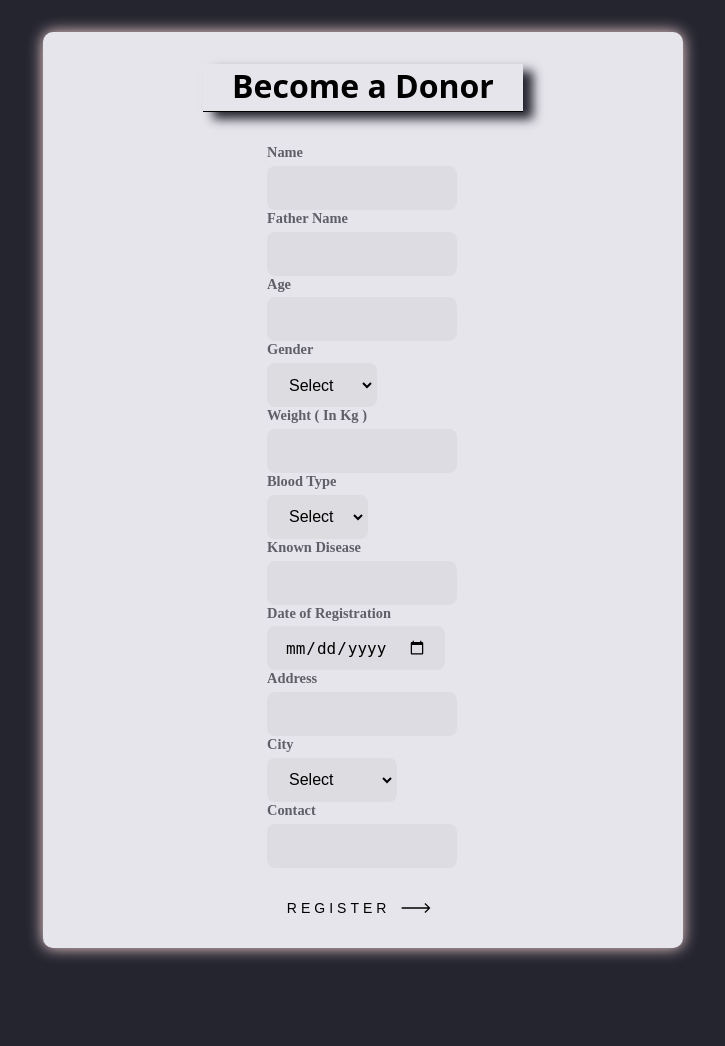
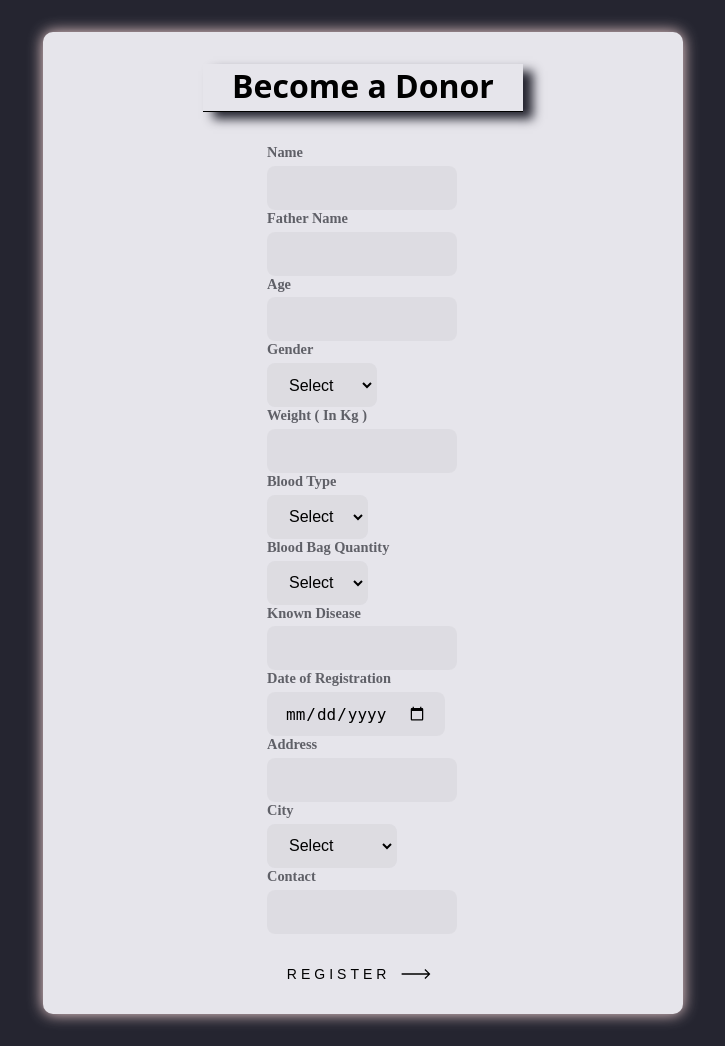
Before and after one commit to MuneerKhalid/Blood-Bank-Management-System, a PHP site: page /Donate.php in a window 1280 px wide. Shown: the whole page, without its empty margins (277-1002 px from the left). Before the commit the page ends 959 px from the top, so only its background shows below. Run offline with PHP 8.4, Linux system fonts and the light colour scheme; the visitor is signed in with stand-in values (Sample User, id 1).

Commit message:
inventory

```diff
--- a/Delete.php
+++ b/Delete.php
@@ -4,7 +4,7 @@ error_reporting(0);
 session_start();
 $userprofile = $_SESSION['user_name'];
 
-if($userprofile == true){
+if($userprofile == 'muneer'){
 
 }elseif($userprofile == true && $userprofile != 'muneer'){
   header('location:Home.php');
--- a/Delete2.php
+++ b/Delete2.php
@@ -4,7 +4,7 @@ error_reporting(0);
 session_start();
 $userprofile = $_SESSION['user_name'];
 
-if($userprofile == true){
+if($userprofile == 'muneer'){
 
 }elseif($userprofile == true && $userprofile != 'muneer'){
   header('location:Home.php');
--- a/Donate.php
+++ b/Donate.php
@@ -4,9 +4,8 @@ error_reporting(0);
 session_start();
 $userprofile = $_SESSION['user_name'];
 
-if($userprofile == true){
-
-}else{
+if ($userprofile == true) {
+} else {
   header('location:Login.php');
 }
 ?>
@@ -34,37 +33,19 @@ if($userprofile == true){
 
       <div class="input-group">
         <label for="Name" class="label">Name</label>
-          <input
-            name="name"
-            id="name"
-            class="input"
-            type="text"
-            required
-          >
+        <input name="name" id="name" class="input" type="text" required>
         <div></div>
       </div>
 
       <div class="input-group">
         <label for="FatherName" class="label">Father Name</label>
-          <input
-            name="father_name"
-            id="father_name"
-            class="input"
-            type="text"
-            required
-          >
+        <input name="father_name" id="father_name" class="input" type="text" required>
         <div></div>
       </div>
 
       <div class="input-group">
         <label for="Age" class="label">Age</label>
-          <input
-            name="age"
-            id="age"
-            class="input"
-            type="number"
-            required
-          >
+        <input name="age" id="age" class="input" type="number" required>
         <div></div>
       </div>
 
@@ -82,13 +63,7 @@ if($userprofile == true){
 
       <div class="input-group">
         <label for="Weight" class="label">Weight ( In Kg )</label>
-          <input
-            name="weight"
-            id="weight"
-            class="input"
-            type="number"
-            required
-          >
+        <input name="weight" id="weight" class="input" type="number" required>
         <div></div>
       </div>
 
@@ -106,44 +81,40 @@ if($userprofile == true){
       </div>
 
       <div class="input-group">
+        <label for="BloodBagQuantity" class="label">Blood Bag Quantity</label>
+        <select class="input" name="blood_bag_quantity" id="blood_bag_quantity" required>
+
+          <option class="label" value="">Select</option>
+          <option class="label" value="1">1</option>
+          <option class="label" value="2">2</option>
+          <option class="label" value="3">3</option>
+          <option class="label" value="4">4</option>
+          <option class="label" value="5">5</option>
+
+        </select>
+      </div>
+
+      <div class="input-group">
         <label for="KnownDisease" class="label">Known Disease</label>
-          <input
-            name="known_disease"
-            id="known_disease"
-            class="input"
-            type="text"
-            required
-          >
+        <input name="known_disease" id="known_disease" class="input" type="text" required>
         <div></div>
       </div>
 
       <div class="input-group">
         <label for="DOR" class="label">Date of Registration</label>
-          <input
-            name="date_of_donation"
-            id="date_of_donation"
-            class="input"
-            type="date"
-            required
-          >
+        <input name="date_of_donation" id="date_of_donation" class="input" type="date" required>
         <div></div>
       </div>
 
       <div class="input-group">
         <label for="Address" class="label">Address</label>
-          <input
-            name="address"
-            id="address"
-            class="input"
-            type="text"
-            required
-          >
+        <input name="address" id="address" class="input" type="text" required>
         <div></div>
       </div>
 
       <div class="input-group">
         <label for="City" class="label">City</label>
-          <select class="input" name="city" id="city" required >
+        <select class="input" name="city" id="city" required>
 
           <option class="label" value="">Select</option>
           <option class="label" value="Islamabad">Islamabad</option>
@@ -158,18 +129,11 @@ if($userprofile == true){
 
       <div class="input-group">
         <label for="Contact" class="label">Contact</label>
-          <input
-            name="contact"
-            id="contact"
-            class="input"
-            type="number"
-            required
-          >
+        <input name="contact" id="contact" class="input" type="number" required>
         <div></div>
       </div>
 
-        <button class="cta" type="submit" name="submit"
-        >
+      <button class="cta" type="submit" name="submit">
 
         <span class="hover-underline-animation"> Register</span>
 
@@ -183,40 +147,42 @@ if($userprofile == true){
   </div>
 
 </body>
+
 </html>
 
 
 <?php
-if(isset($_POST['submit']))
-{
-$Name=$_POST['name'];
-$FatherName=$_POST['father_name'];
-$Age=$_POST['age'];
-$Gender=$_POST['gender'];
-$Weight=$_POST['weight'];
-$Blood_Type=$_POST['blood_type'];
-$KnownDisease=$_POST['known_disease'];
-$RegistrationDate=$_POST['date_of_donation'];
-$Address=$_POST['address'];
-$City=$_POST['city'];
-$Contact=$_POST['contact'];
+if (isset($_POST['submit'])) {
+  $Name = $_POST['name'];
+  $FatherName = $_POST['father_name'];
+  $Age = $_POST['age'];
+  $Gender = $_POST['gender'];
+  $Weight = $_POST['weight'];
+  $Blood_Type = $_POST['blood_type'];
+  $Blood_Bag_Quantity = $_POST['blood_bag_quantity'];
+  $KnownDisease = $_POST['known_disease'];
+  $RegistrationDate = $_POST['date_of_donation'];
+  $Address = $_POST['address'];
+  $City = $_POST['city'];
+  $Contact = $_POST['contact'];
 
   // $DiseaseStr=implode(",", $Disease);
 
-if($Name !="" && $FatherName != "" && $Age != "" && $Gender != "" && $Weight != "" && $Blood_Type != "" && $KnownDisease != "" && $RegistrationDate != "" && $Address != "" && $City != "" && $Contact != "")
-{
+  if ($Name != "" && $FatherName != "" && $Age != "" && $Gender != "" && $Weight != "" && $Blood_Type != "" && $Blood_Bag_Quantity != "" && $KnownDisease != "" && $RegistrationDate != "" && $Address != "" && $City != "" && $Contact != "") {
 
-    $query = "INSERT INTO `donor`(`Name`, `FatherName`, `Age`, `Gender`, `Weight`, `Blood_Type`, `KnownDisease`, `RegistrationDate`, `Address`, `City`, `Contact`) VALUES ('$Name','$FatherName','$Age','$Gender','$Weight','$Blood_Type','$KnownDisease','$RegistrationDate','$Address','$City','$Contact')";
+    $query = "INSERT INTO `donor`(`Name`, `FatherName`, `Age`, `Gender`, `Weight`, `Blood_Type`, `Blood_Bag_Quantity`, `KnownDisease`, `RegistrationDate`, `Address`, `City`, `Contact`) VALUES ('$Name','$FatherName','$Age','$Gender','$Weight','$Blood_Type','$Blood_Bag_Quantity','$KnownDisease','$RegistrationDate','$Address','$City','$Contact')";
 
-  $data=mysqli_query($conn,$query);
+    $data = mysqli_query($conn, $query);
 
-  if($data){
+    if ($data) {
       // echo "Data inserted into db";
+      $insert = "INSERT INTO `inventory`(`Blood_Type`,`Blood_Bag_Quantity`) VALUES ('$Blood_Type','$Blood_Bag_Quantity')";
+      $data2 = mysqli_query($conn, $insert);
+
       echo "<script>alert('Registered');
       window.location.assign('Home.php');</script>";
     }
-}
-else{
+  } else {
     echo "Data not inserted into db";
   }
 }
--- a/DonorRecords.php
+++ b/DonorRecords.php
@@ -26,6 +26,7 @@ session_start();
                 <th>Gender</th>
                 <th>Weight</th>
                 <th>Blood Type</th>
+                <th>Blood Bag Quantity</th>
                 <th>KnownDisease</th>
                 <th>Registration Date</th>
                 <th>Address</th>
@@ -68,6 +69,7 @@ if($total != 0){
         <td>".$result['Gender']."</td>
         <td>".$result['Weight']."</td>
         <td>".$result['Blood_Type']."</td>
+        <td>".$result['Blood_Bag_Quantity']."</td>
         <td>".$result['KnownDisease']."</td>
         <td>".$result['RegistrationDate']."</td>
         <td>".$result['Address']."</td>
--- a/RequesterRecords.php
+++ b/RequesterRecords.php
@@ -39,7 +39,7 @@ session_start();
 <?php
 $userprofile = $_SESSION['user_name'];
 
-if($userprofile == true){
+if($userprofile == 'muneer'){
 
 }elseif($userprofile == true && $userprofile != 'muneer'){
     header('location:Home.php');
--- a/Update.php
+++ b/Update.php
@@ -4,7 +4,7 @@ error_reporting(0);
 session_start();
 $userprofile = $_SESSION['user_name'];
 
-if($userprofile == true){
+if($userprofile == 'muneer'){
 
 }elseif($userprofile == true && $userprofile != 'muneer'){
   header('location:Home.php');
--- a/Update2.php
+++ b/Update2.php
@@ -4,7 +4,7 @@ error_reporting(0);
 session_start();
 $userprofile = $_SESSION['user_name'];
 
-if($userprofile == true){
+if($userprofile == 'muneer'){
 
 }elseif($userprofile == true && $userprofile != 'muneer'){
   header('location:Home.php');
```
Also changed, not shown: Inventory.php (added, +68 -0 lines). Lines whose indentation alone changed are shown as unchanged.
